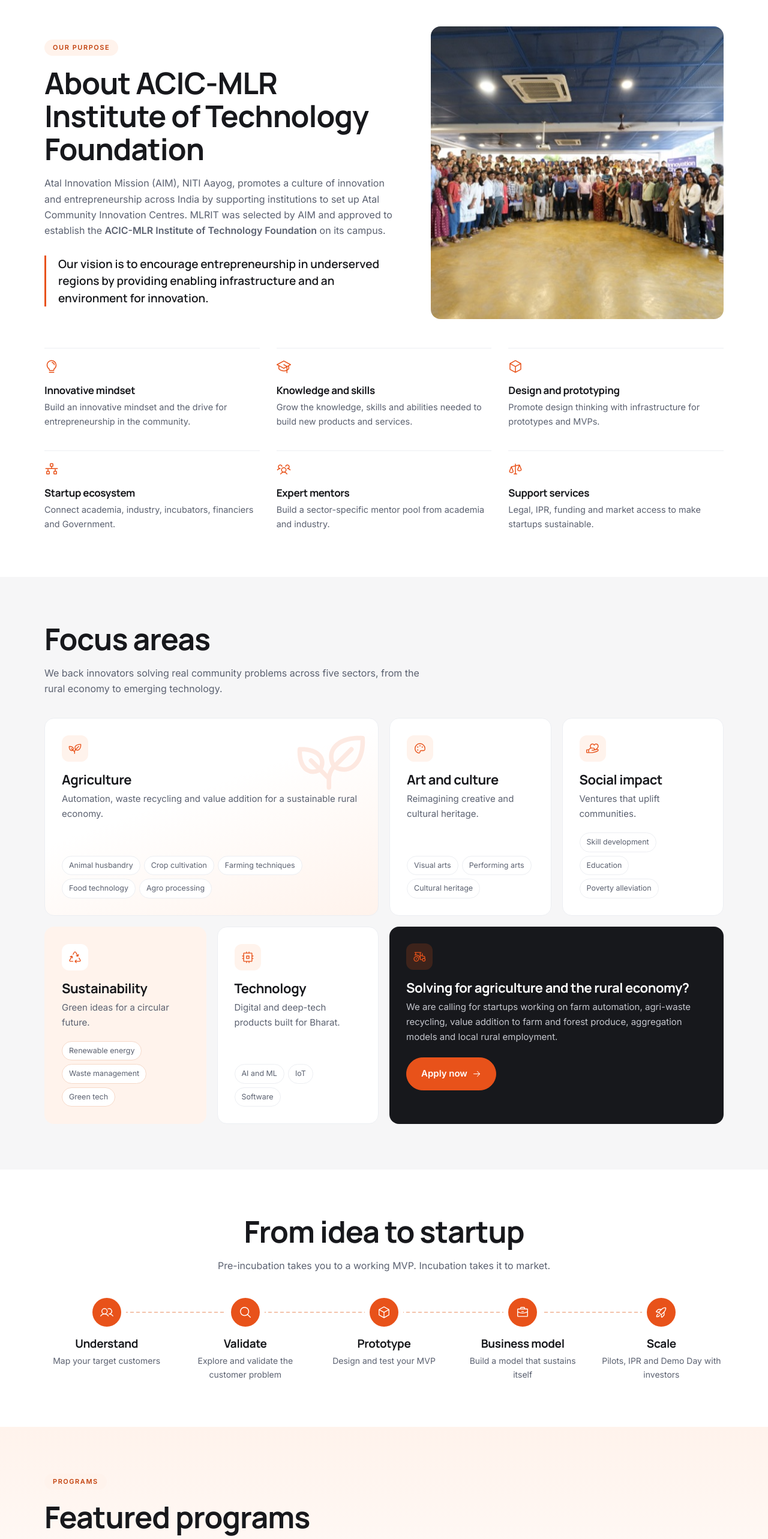
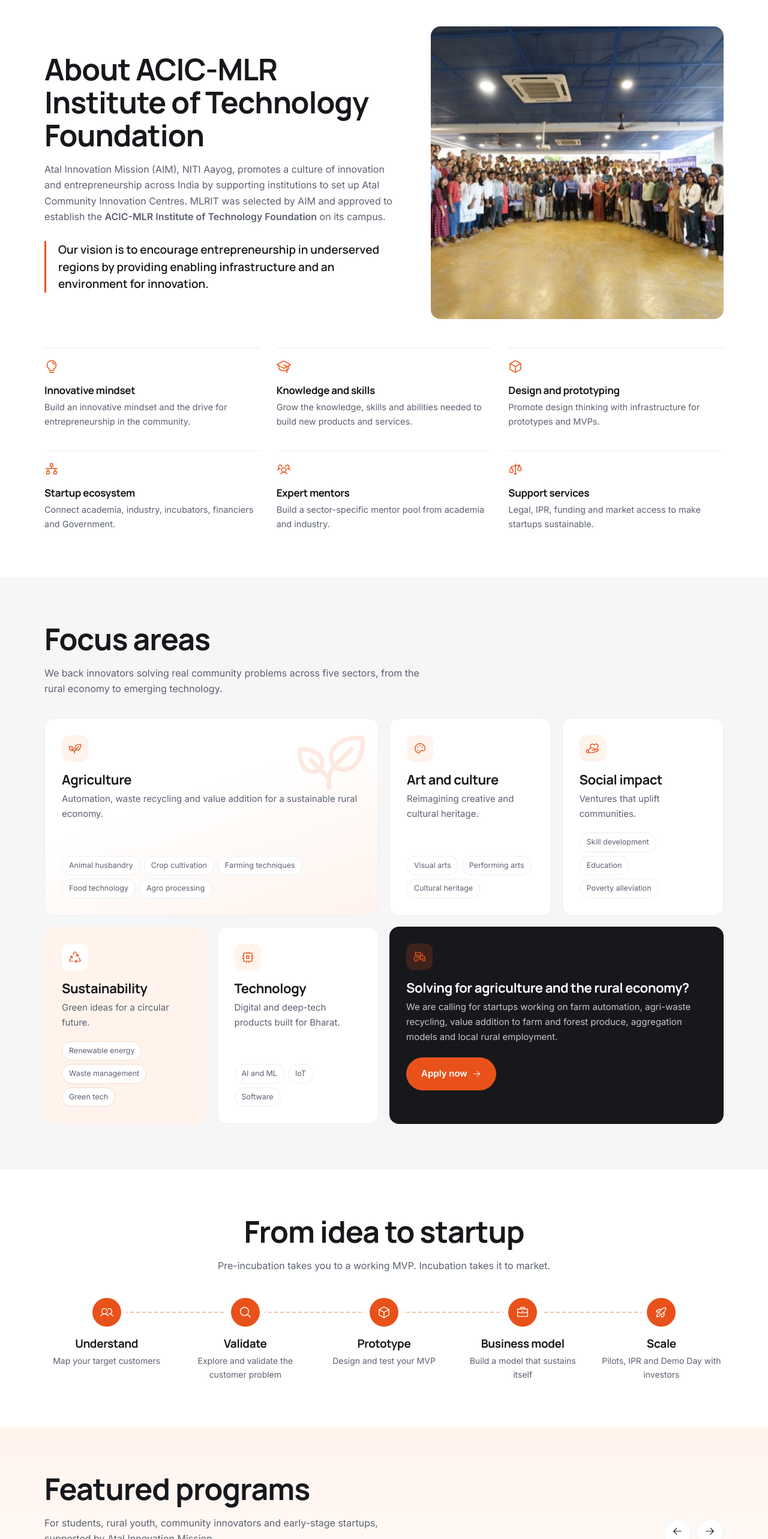
Before and after one commit to Tribhuvan-26/acic-mlrit, a Next.js app: page / in a window 1280 px wide. Shown: the part 958-3524 px from the top of the page at 60% size. Built offline with nearby package versions, Linux system fonts and the light colour scheme.

Commit message:
Remove redundant eyebrows, plainer FAQ heading

```diff
--- a/src/app/page.tsx
+++ b/src/app/page.tsx
@@ -63,7 +63,6 @@ export default function Home() {
     <div className="about">
       <div>
 
-        <span className="chip rv">Our purpose</span>
         <h2 className="rv">About <b>ACIC-MLR Institute of Technology Foundation</b></h2>
         <p className="lead rv">Atal Innovation Mission (AIM), NITI Aayog, promotes a culture of innovation and entrepreneurship across India by supporting institutions to set up Atal Community Innovation Centres. MLRIT was selected by AIM and approved to establish the <b>ACIC-MLR Institute of Technology Foundation</b> on its campus.</p>
         <p className="vision rv">Our vision is to encourage entrepreneurship in underserved regions by providing enabling infrastructure and an environment for innovation.</p>
@@ -113,7 +112,7 @@ export default function Home() {
 <section className="programs" id="programs">
   <div className="wrap">
     <div className="phead">
-      <div><span className="chip rv">Programs</span><h2 className="rv">Featured programs</h2>
+      <div><h2 className="rv">Featured programs</h2>
       <p className="lead rv">For students, rural youth, community innovators and early-stage startups, supported by Atal Innovation Mission.</p></div>
       <div className="arrows rv"><button data-d="-1" aria-label="Previous programs"><ArrowLeft /></button><button data-d="1" aria-label="Next programs"><ArrowRight /></button></div>
     </div>
@@ -184,7 +183,7 @@ export default function Home() {
 
 <section className="faq" id="faq">
   <div className="wrap" style={{"maxWidth": "860px"} as React.CSSProperties}>
-    <h2 className="center rv">Questions, answered</h2>
+    <h2 className="center rv">Frequently asked questions</h2>
     <div style={{"marginTop": "40px"} as React.CSSProperties}>
       <details className="rv"><summary>I have two ideas. Can I submit both?<Plus /></summary><p>No, one idea at a time.</p></details>
       <details className="rv"><summary>I have a team. Can we apply?<Plus /></summary><p>Yes, teams can apply.</p></details>
```
